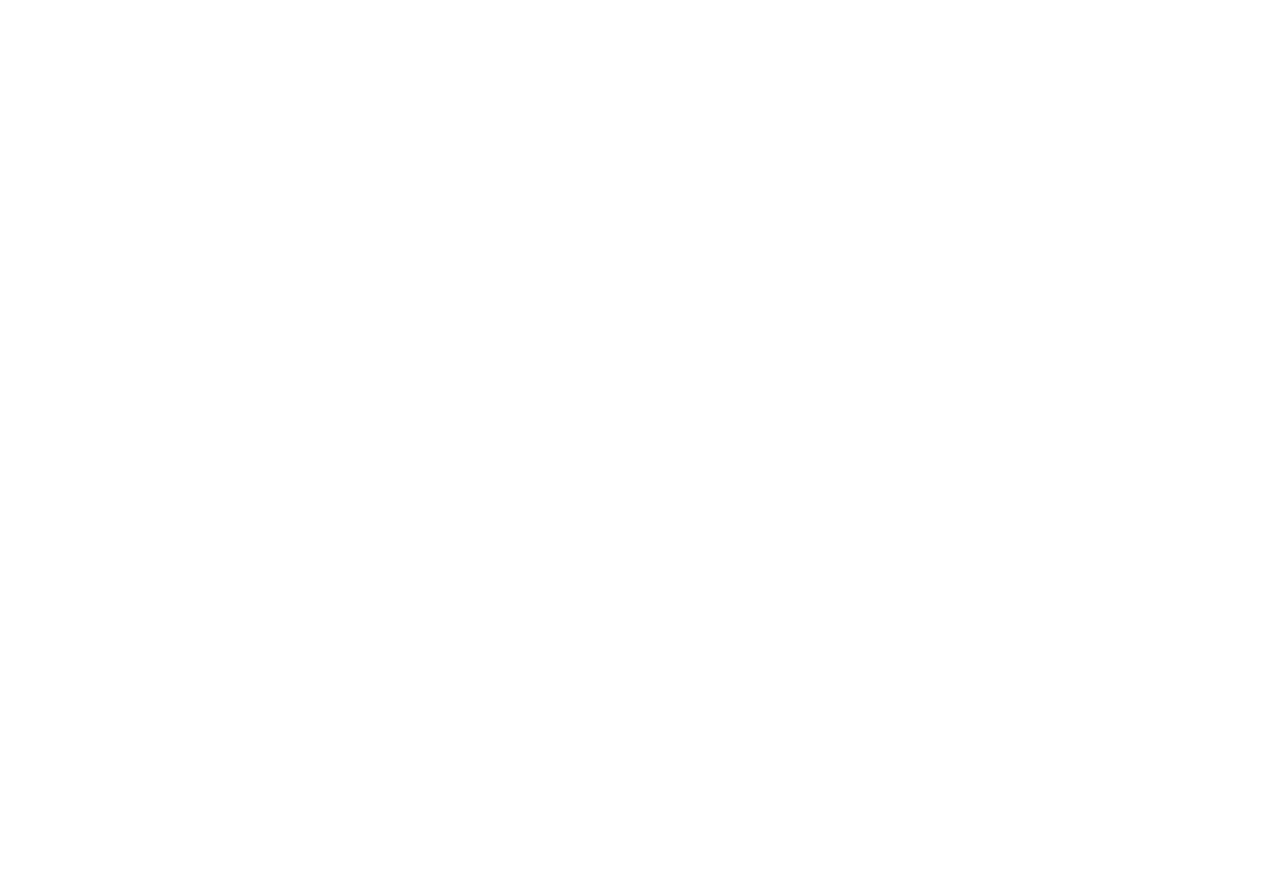
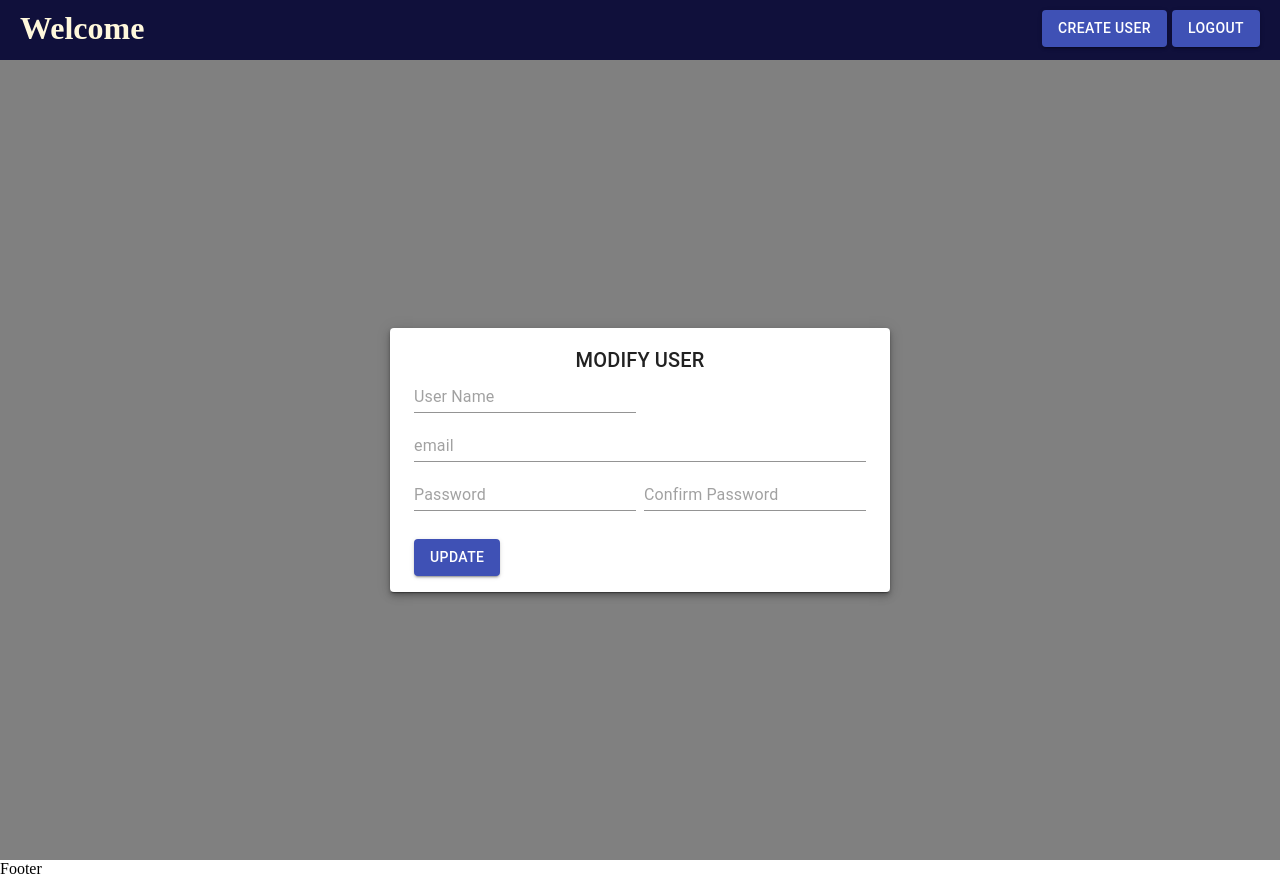
Before and after one commit to amogs4165/React_User_management_system, a React (Create React App) app in the folder frontend/: page /modify/1 in a window 1280 px wide. Before the commit this address had no page. Before the commit the page ends 800 px from the top, so only its background shows below. Built offline with nearby package versions, Linux system fonts and the light colour scheme; no server answers.

Commit message:
user modification done

```diff
--- a/frontend/src/App.js
+++ b/frontend/src/App.js
@@ -4,25 +4,29 @@
 import SignupPage from "./Pages/Signup";
 import Adminlogin from "./Pages/AdminLogin";
 import { ADMIN_TOKEN, TOKEN } from './utility'
-import { useEffect, useState } from "react";
+import { createContext, useEffect, useState } from "react";
 import AdminHome from "./Pages/AdminHome";
+
+export const myContext = createContext()
 
 function App() {
   const [user, setUser] = useState(localStorage.getItem(TOKEN))
   const [admin, setAdmin] = useState(localStorage.getItem(ADMIN_TOKEN))
 
-
   return (
     <div className="App">
 
       <Router>
+        <myContext.Provider value={{user:user,admin:admin}}>
         <Routes>
           <Route path="/" element={user ? <Home /> : <Navigate to='/login' />} />
           <Route path="/login" element={!user?<LoginPage setUser={setUser} />: <Navigate to='/' />} />
           <Route path="/signup" element={<SignupPage />} />
-          <Route path="/admin" element={<Adminlogin setAdmin={setAdmin}/>} />
+          <Route path="/modify/:userId" element={<SignupPage admin={true}/>} />
+          <Route path="/admin" element={admin?<Navigate to='/adminIndex'/>:<Adminlogin setAdmin={setAdmin}/>} />
           <Route path="/adminIndex" element={admin?<AdminHome/>:<Navigate to='/admin'/>} />
         </Routes>
+        </myContext.Provider>
       </Router>
     </div>
   );
--- a/frontend/src/Components/Content/Admin.js
+++ b/frontend/src/Components/Content/Admin.js
@@ -1,12 +1,39 @@
 import React, { useEffect, useState } from 'react'
 import { DataGrid } from '@mui/x-data-grid';
 import axios from 'axios';
-import { IconButton, Button } from '@mui/material';
+import { Button } from '@mui/material';
+import { useNavigate } from 'react-router-dom';
 
 
 
-const deleteUser = (one, two) => { console.log(two.userName); axios.delete(`/api/users?userID=${two._id}`) }
-const modifyUser = (one, two) => { console.log(two._id); axios.put('/api/users') }
+
+function Admin() {
+  const navigate = useNavigate()
+  const [userDetails, setuserDetails] = useState([])
+
+  const deleteUser = async (one, two) => {
+    axios.delete(`/api/users?userID=${two._id}`)
+      .then((response) => {
+        alert(two._id)
+        setuserDetails(userDetails.filter(value => {
+          if (two._id !== value._id) return true
+        }))
+      })
+  }
+  const modifyUser = (one, two) => { console.log(two._id); navigate(`/modify/${two._id}`) }
+  // axios.put('/api/users')
+
+  const url = "/api/users"
+
+  useEffect(() => {
+
+    axios.get(url).then((resp) => {
+      setuserDetails(resp.data.userDetails)
+
+    })
+
+  }, [])
+
   const columns = [
     { field: 'num', headerName: 'No', width: 70 },
     { field: 'userName', headerName: 'Name', width: 230 },
@@ -48,31 +75,10 @@
 
   ];
 
-
-
-
-function Admin() {
-
-  var deleteIcon =
-    (<button>delete</button>
-    );
-
-  const url = "/api/users"
-  const [userDetails, setuserDetails] = useState([])
-  useEffect(() => {
-    axios.get(url).then((resp) => {
-      setuserDetails(resp.data.userDetails)
-
-    })
-
-  }, [])
-
   const modifiedUserDetails = userDetails.map((user, index) => { user.num = index + 1; return user })
 
 
   const rows = modifiedUserDetails
-  console.log(modifiedUserDetails);
-
 
   return (
     <div style={{ display: 'flex', justifyContent: 'center' }}>
@@ -80,10 +86,10 @@
         <DataGrid
           rows={rows}
           getRowId={(row) => row._id}
-
           columns={columns}
           pageSize={5}
           rowsPerPageOptions={[5]}
+          isRowSelectable={true}
 
         />
       </div>
--- a/frontend/src/Components/Header/Header.js
+++ b/frontend/src/Components/Header/Header.js
@@ -1,18 +1,35 @@
-import React from 'react'
+import React, { useContext, useEffect } from 'react'
 import './Header.css'
 import Button from '@mui/material/Button';
-import { TOKEN } from '../../utility';
-function Header() {
-  const logout = ()=>  localStorage.removeItem(TOKEN)
+import { ADMIN_TOKEN, TOKEN } from '../../utility';
+import { useNavigate } from 'react-router-dom';
+import { checkAdmin } from '../../Pages/Signup';
+
+
+function Header({admin}) {
+  const value = useContext(checkAdmin)
+  console.log(admin,"hhh")
+  const logout = () => localStorage.removeItem(TOKEN)
+  const adminLogout = () => localStorage.removeItem(ADMIN_TOKEN)
+  const navigate = useNavigate()
+
   return (
+
+
     <>
-    <div className='header'>
-      <div className='flex-container'>
-      <h1>Welcome</h1>
-      <Button onClick={()=>logout()} variant="contained">Logout</Button>
+      <div className='header'>
+        <div className='flex-container'>
+          <div>
 
+            <h1>Welcome</h1>
+          </div>
+          <div>
+            {admin && <Button style={{marginRight:'5px'}} onClick={() => navigate('/signup')} variant="contained">Create User</Button>}
+            <Button onClick={() => admin ?adminLogout() :logout()} variant="contained">Logout</Button>
+          </div>
+
+        </div>
       </div>
-    </div>
     </>
   )
 }
--- a/frontend/src/Components/Signup/Signup.js
+++ b/frontend/src/Components/Signup/Signup.js
@@ -1,5 +1,5 @@
 
-import React, { useState } from 'react';
+import React, { useEffect, useState } from 'react';
 import { useForm, Controller } from 'react-hook-form';
 import { yupResolver } from '@hookform/resolvers/yup';
 import * as Yup from 'yup';
@@ -18,13 +18,33 @@
 
 
 
-function Signup() {
-  console.log("start");
-  const navigate = useNavigate();
-  console.log("end");
-
+function Signup({ userID }) {
 
   const [error, setError] = useState('')
+  const [email, setvalueEmail] = useState('')
+
+  const [name, setName] = useState('')
+  const [userDetails, setUserDetails] = useState({})
+  console.log(name)
+
+  useEffect(() => {
+    userID && getUserDetail()
+  }, [])
+
+  const url = `/api/users/${userID}`
+
+  const getUserDetail = async () => {
+    await axios.get(url).then((resp) => {
+      setUserDetails(resp.data.userDetails);
+      // setvalueEmail(resp.data.userDetails.email);
+      // console.log(resp.data.userDetails)
+      setValue("userName", resp.data.userDetails.userName)
+      setValue("email", resp.data.userDetails.email)
+    })
+  }
+
+  const navigate = useNavigate();
+
 
   const validationSchema = Yup.object().shape({
 
@@ -49,6 +69,7 @@
     register,
     control,
     handleSubmit,
+    setValue,
     formState: { errors }
   } = useForm({
     resolver: yupResolver(validationSchema)
@@ -61,10 +82,10 @@
 
     try {
 
-      const url = '/api/users';
+      const url = userID ? `/api/users/${userID}` : '/api/users';
       const { data: res } = await axios.post(url, modifiedData);
       console.log(res.message)
-      navigate('/login')
+      userID ? navigate('/adminIndex') : navigate('/login')
 
 
     } catch (error) {
@@ -82,7 +103,7 @@
       <Paper style={{ maxWidth: '500px' }}>
         <Box px={3} py={2} boxShadow={5}>
           <Typography variant="h6" align="center" margin="dense">
-            SIGN UP
+            {userID ? "MODIFY USER" : "SIGNUP"}
           </Typography>
           <Grid container spacing={1}>
 
@@ -91,7 +112,8 @@
                 required
                 id="userName"
                 name="userName"
-                label="Username"
+                placeholder='User Name'
+
                 fullWidth
                 margin="dense"
                 {...register('userName')}
@@ -106,7 +128,7 @@
                 required
                 id="email"
                 name="email"
-                label="Email"
+                placeholder='email'
                 fullWidth
                 margin="dense"
                 {...register('email')}
@@ -121,7 +143,7 @@
                 required
                 id="password"
                 name="password"
-                label="Password"
+                placeholder='Password'
                 type="password"
                 fullWidth
                 margin="dense"
@@ -137,7 +159,8 @@
                 required
                 id="confirmPassword"
                 name="confirmPassword"
-                label="Confirm Password"
+
+                placeholder='Confirm Password'
                 type="password"
                 fullWidth
                 margin="dense"
@@ -158,11 +181,12 @@
               color="primary"
               onClick={handleSubmit(onSubmit)}
             >
-              Register
+              {userID ? 'Update' : "Register"}
             </Button>
           </Box>
         </Box>
       </Paper>
+
     </div>
   )
 }
--- a/frontend/src/Pages/AdminHome.js
+++ b/frontend/src/Pages/AdminHome.js
@@ -5,12 +5,15 @@
 import admin from '../Components/Content/Admin'
 import Admin from '../Components/Content/Admin'
 
+
 function AdminHome() {
   return (
     <>
-        <Header/>
-        <Admin/>
-        <Footer/>
+
+        <Header admin = {true} />
+        <Admin />
+        <Footer />
+
     </>
   )
 }
--- a/frontend/src/Pages/Signup.js
+++ b/frontend/src/Pages/Signup.js
@@ -1,10 +1,23 @@
-import React from 'react'
+import React, { createContext } from 'react'
+import { useParams } from 'react-router-dom'
+import Footer from '../Components/Footer/Footer';
+import Header from '../Components/Header/Header';
 import Signup from '../Components/Signup/Signup'
 
-function SignupPage() {
+export const checkAdmin = createContext()
+function SignupPage({admin}) {
+
+  if(admin) console.log("amdin turue");
+  const adminStatus = admin ? true : false;
+  const {userId} = useParams();
+  console.log(adminStatus)
   return (
     <>
-        <Signup/>
+    <checkAdmin.Provider value={admin ? admin = true:admin = false}>
+      {admin && <Header admin={true}/>}
+        <Signup userID = {userId} />
+      {admin && <Footer/>}
+    </checkAdmin.Provider>
     </>
   )
 }
```
Also changed, not shown: 1 other file (tests, documents, lock files or other folders). Lines whose indentation alone changed are shown as unchanged.
